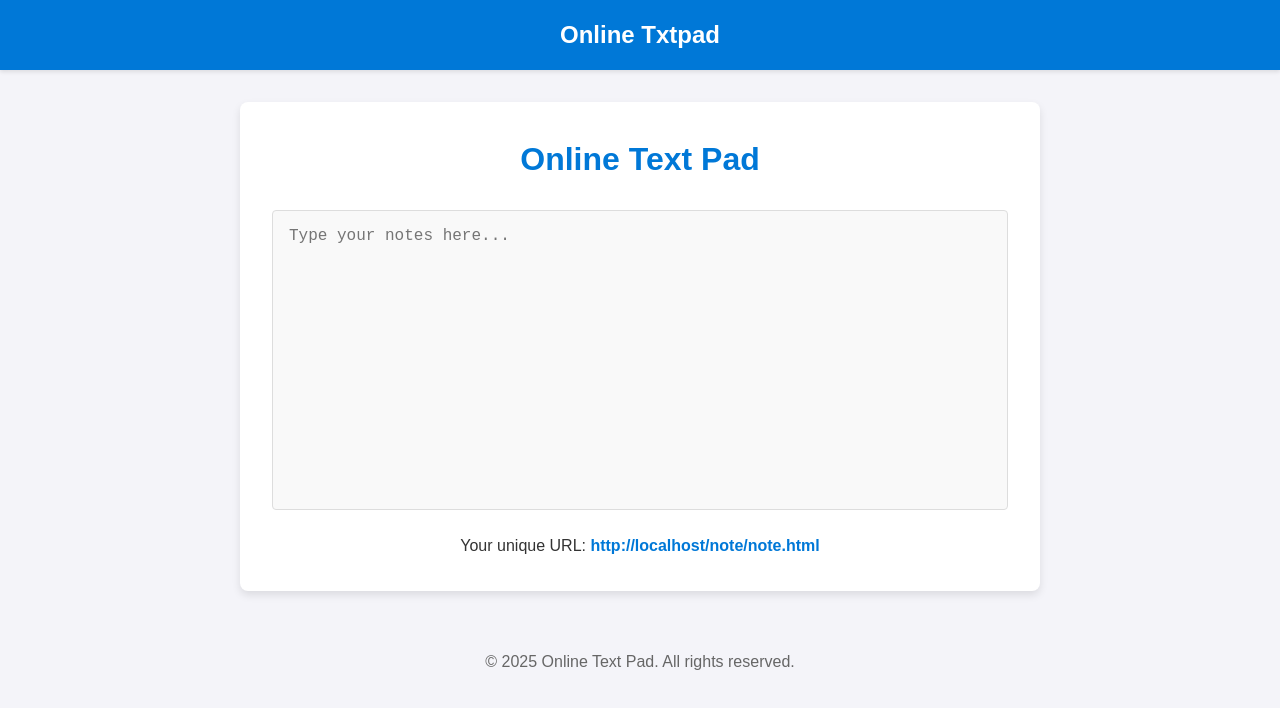
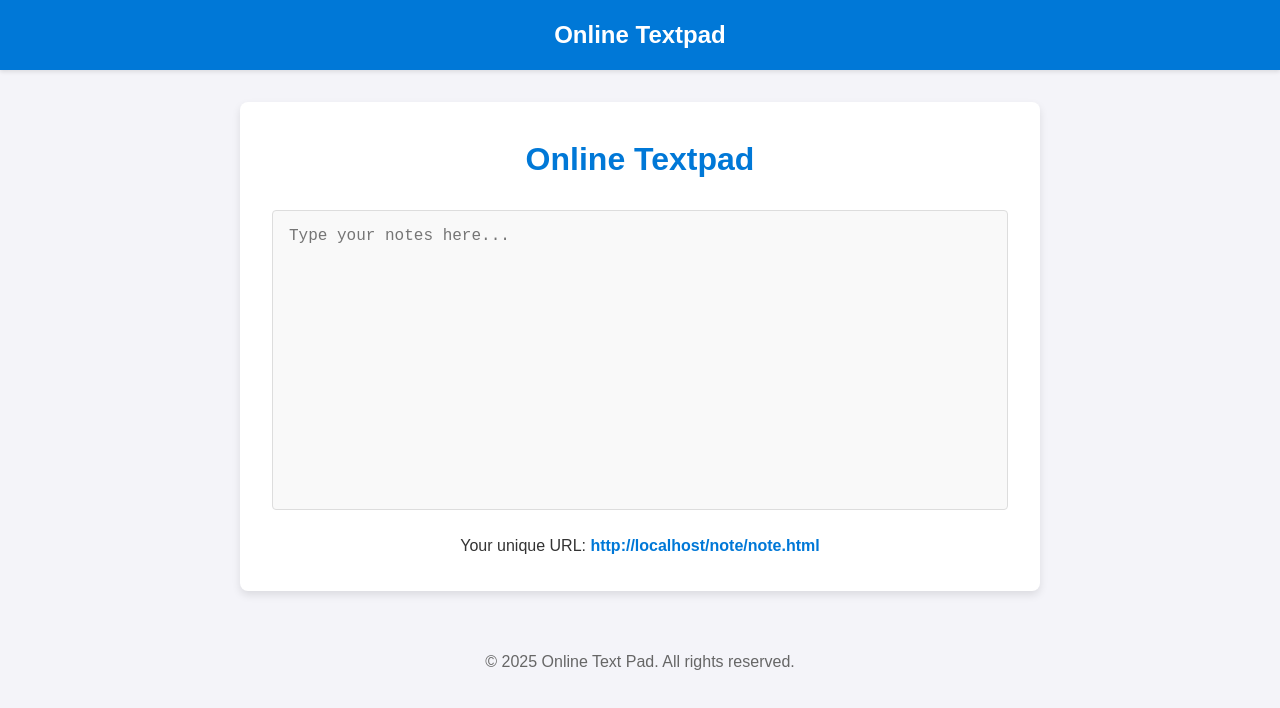
Before and after one commit to sh13y/Online-Textpad, a website: page public/note.html in a window 1280 px wide. Drawn offline with Linux system fonts and the light colour scheme.

Commit message:
update license to WTFPL and reflect changes in README; fix title in note.html

```diff
--- a/public/note.html
+++ b/public/note.html
@@ -106,11 +106,11 @@
 <body>
 
 <div class="navbar">
-    <a href="#" id="newNote">Online Txtpad</a>
+    <a href="#" id="newNote">Online Textpad</a>
 </div>
 
 <div class="container">
-    <h1>Online Text Pad</h1>
+    <h1>Online Textpad</h1>
     <textarea id="note" placeholder="Type your notes here..."></textarea>
     <p>Your unique URL: <span id="url"></span></p>
 </div>
```
Also changed, not shown: README.md, 1 other file.
